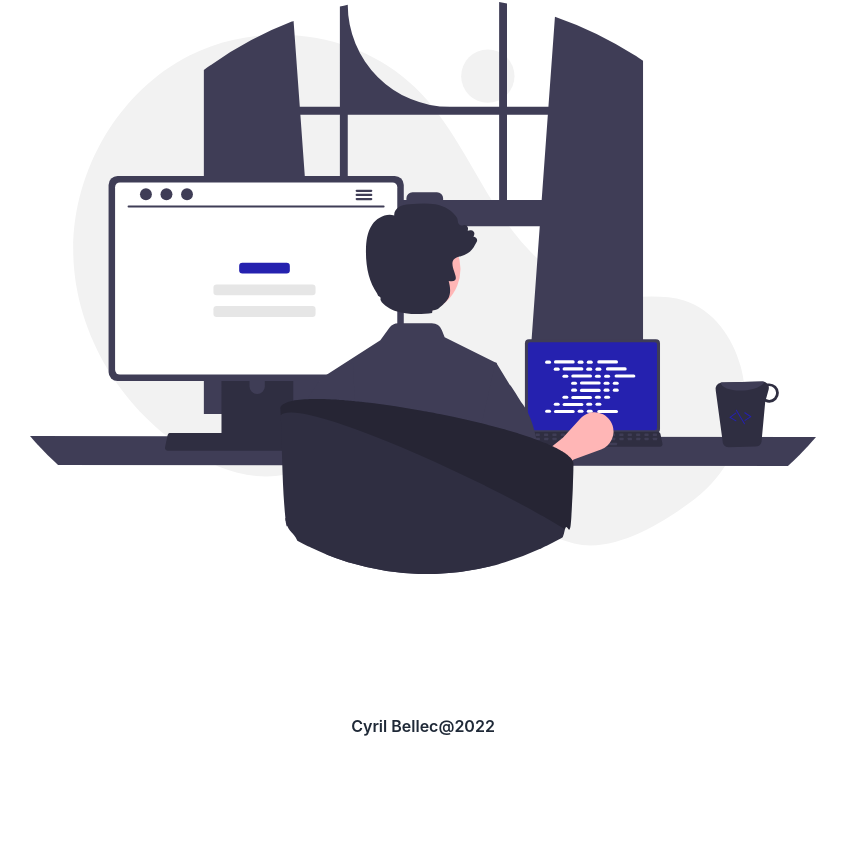
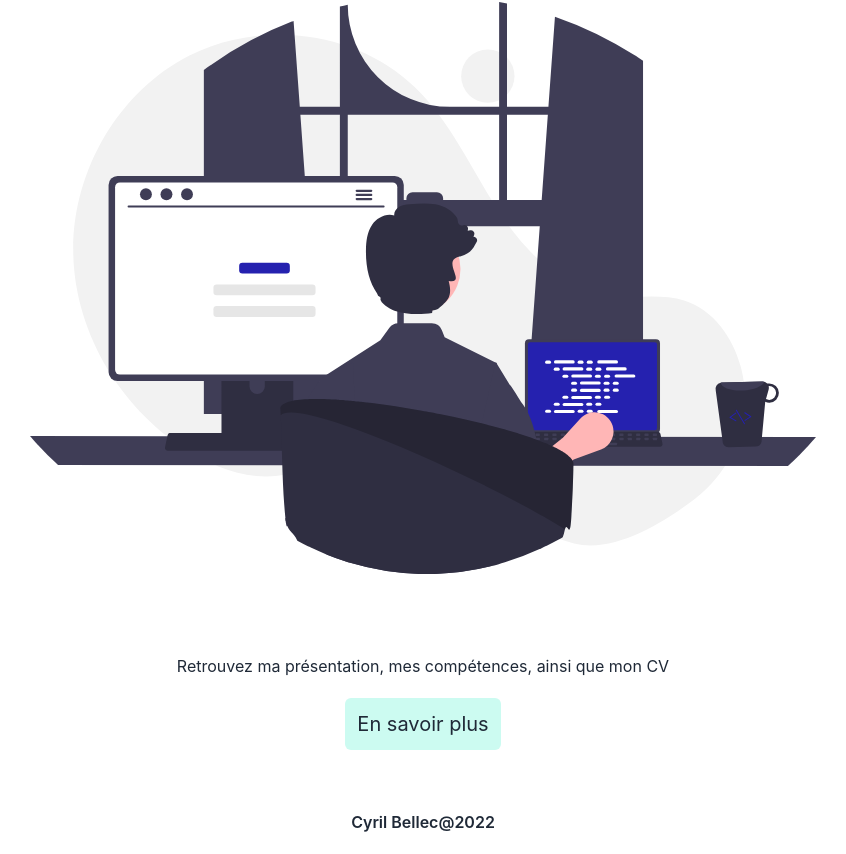
Before and after one commit to Sinisterw0lf/portfolio-nextjs, a Next.js app: page / in a window 1280 px wide. Shown: the part 258-1112 px from the top of the page, without its empty margins (217-1063 px from the left). Before the commit the page ends 1016 px from the top, so only its background shows below. Built offline with nearby package versions, Linux system fonts and the light colour scheme.

Commit message:
portfolio part-1

```diff
--- a/pages/index.js
+++ b/pages/index.js
@@ -1,5 +1,6 @@
 import Head from 'next/head'
 import Image from 'next/image'
+import Link from 'next/link'
 import Layout from '../components/layout/Layout'
 import Navbar from '../components/navigation/Navbar'
 import styles from '../styles/Home.module.css'
@@ -12,6 +13,10 @@ export default function Home() {
         <div className='flex justify-center py-20'>
           <img src="undraw_prog.svg" alt="" />
         </div>
+        <div className='text-center space-y-5'>
+          <p className=''>Retrouvez ma présentation, mes compétences, ainsi que mon CV</p>
+          <button className = 'p-3 rounded-md bg-teal-100 text-xl'> En savoir plus </button>
+        </div>
 
       </Layout>
     </div>
```
